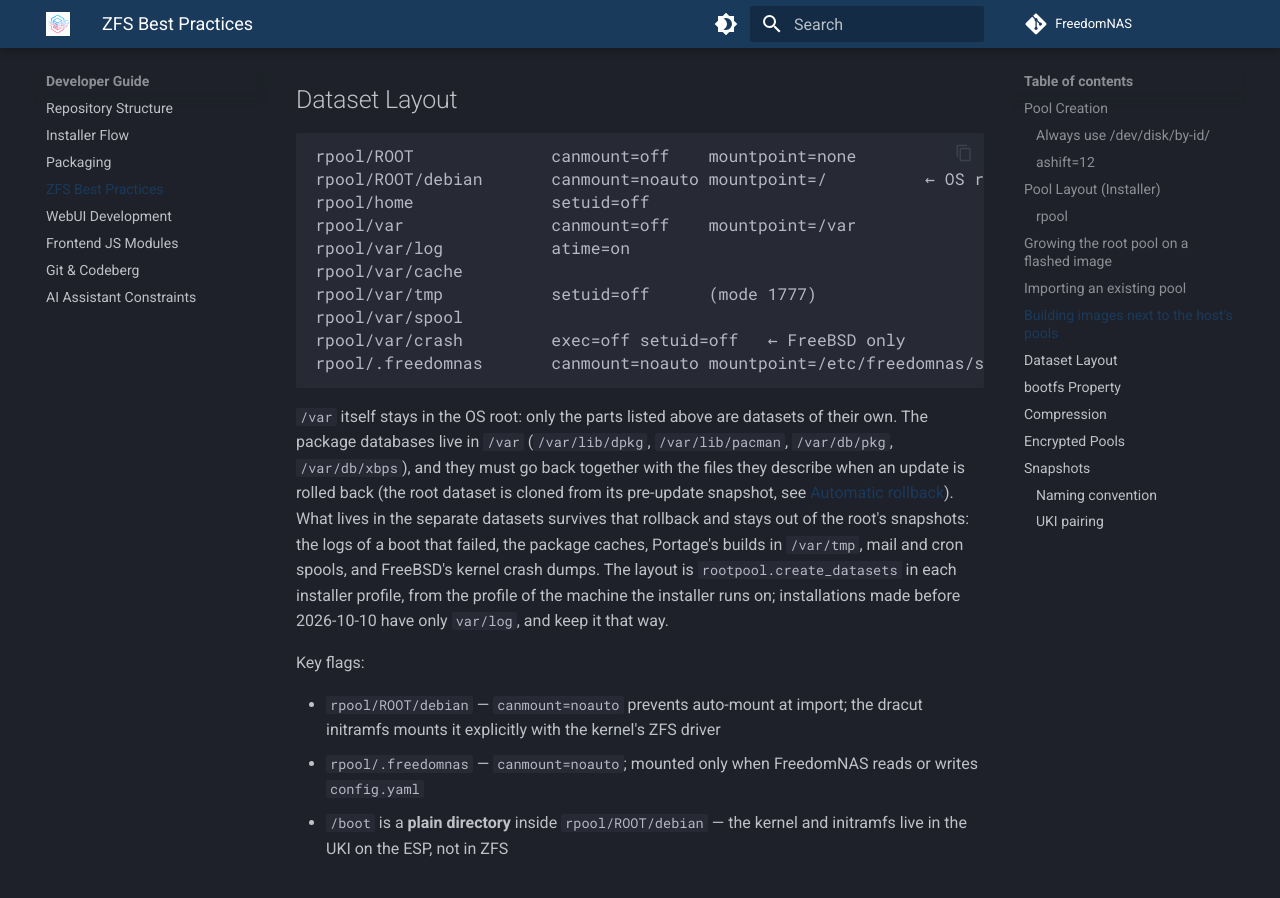
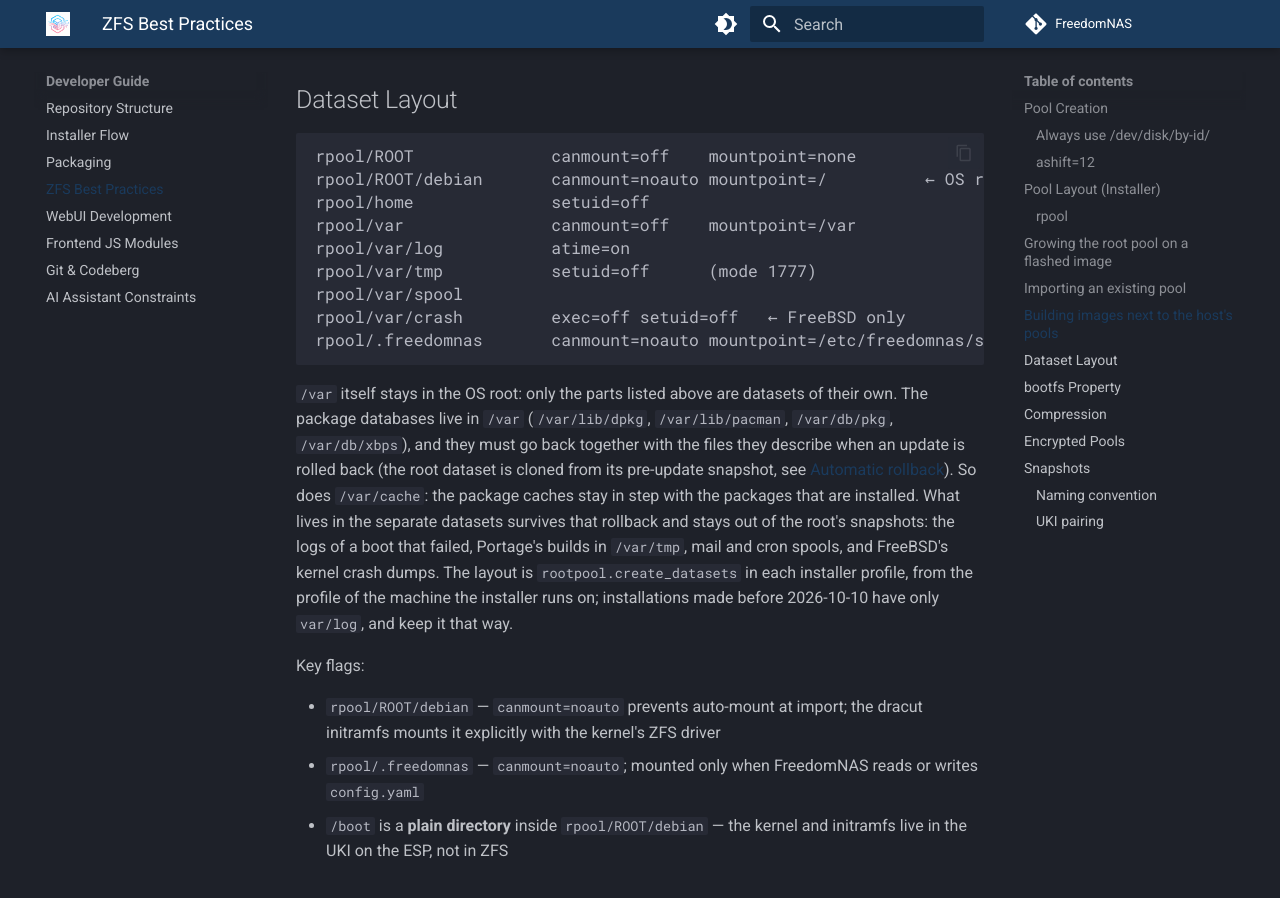
Before and after one commit to FreedomNAS/freedomnas-docs, an MkDocs documentation site: the page built from docs/developer/zfs.md, in a window 1280 px wide and 900 px high, scrolled down 4088 px. Built offline with MkDocs 1.6.1 and Material for MkDocs 9.7.7, drawn with Linux system fonts in a browser that asks for light colours.

Commit message:
Keep /var/cache with the installed packages

```diff
--- a/docs/developer/zfs.md
+++ b/docs/developer/zfs.md
@@ -180,7 +180,6 @@ rpool/ROOT/debian       canmount=noauto mountpoint=/          ← OS root
 rpool/home              setuid=off
 rpool/var               canmount=off    mountpoint=/var
 rpool/var/log           atime=on
-rpool/var/cache
 rpool/var/tmp           setuid=off      (mode 1777)
 rpool/var/spool
 rpool/var/crash         exec=off setuid=off   ← FreeBSD only
@@ -192,10 +191,11 @@ datasets of their own. The package databases live in `/var`
 (`/var/lib/dpkg`, `/var/lib/pacman`, `/var/db/pkg`, `/var/db/xbps`), and
 they must go back together with the files they describe when an update is
 rolled back (the root dataset is cloned from its pre-update snapshot, see
-[Automatic rollback](installer.md)). What lives in the separate datasets
-survives that rollback and stays out of the root's snapshots: the logs of a
-boot that failed, the package caches, Portage's builds in `/var/tmp`, mail
-and cron spools, and FreeBSD's kernel crash dumps. The layout is
+[Automatic rollback](installer.md)). So does `/var/cache`: the package
+caches stay in step with the packages that are installed. What lives in the
+separate datasets survives that rollback and stays out of the root's
+snapshots: the logs of a boot that failed, Portage's builds in `/var/tmp`,
+mail and cron spools, and FreeBSD's kernel crash dumps. The layout is
 `rootpool.create_datasets` in each installer profile, from the profile of the
 machine the installer runs on; installations made before 2026-10-10 have
 only `var/log`, and keep it that way.
```
Also changed, not shown: docs/developer/installer.md (+1 -1 lines), docs/profiles/installer-profiles.md (+1 -1 lines).
